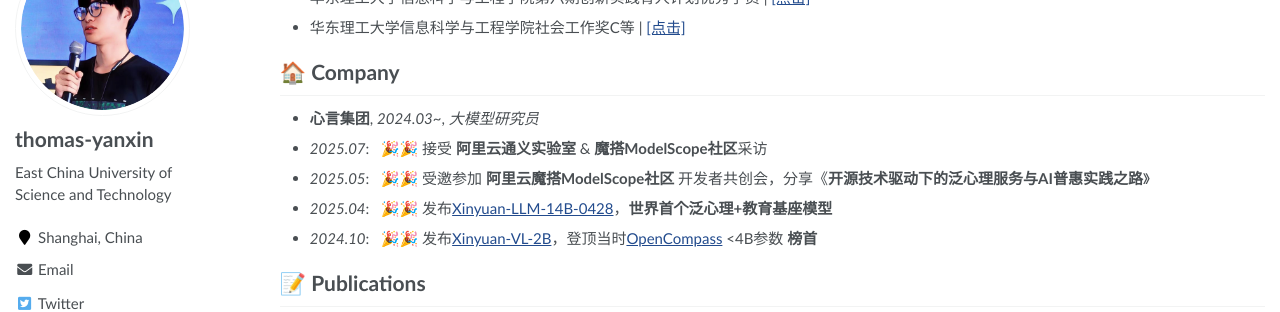
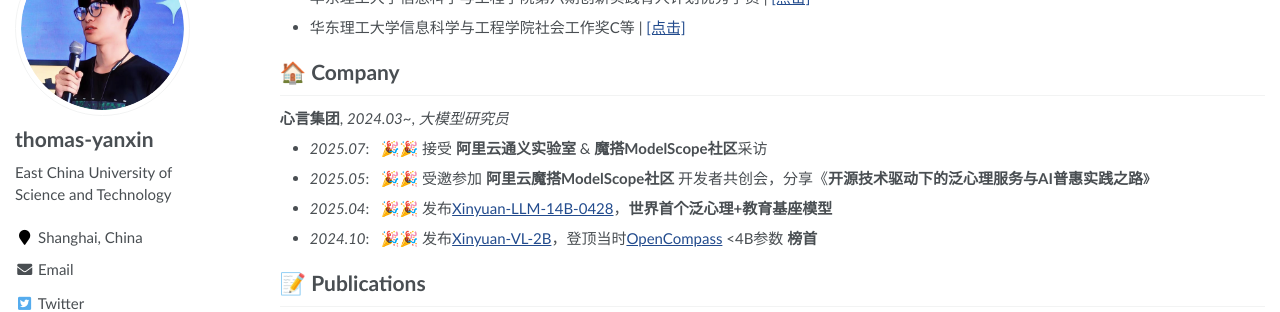
Before and after one commit to thomas-yanxin/thomas-yanxin.github.io, a Jekyll site: the page built from _pages/about.md, in a window 1280 px wide and 900 px high, scrolled down 723 px. Shown: the part 150-462 px from the top of the window. Built offline with Jekyll 4.4.1, drawn with Linux system fonts in a browser that asks for light colours; some web fonts are replaced.

```diff
--- a/_pages/about.md
+++ b/_pages/about.md
@@ -45,7 +45,9 @@ redirect_from:
 
 
 # 🏠 Company
-* **心言集团**, *2024.03~*, *大模型研究员*
+
+**心言集团**, *2024.03~*, *大模型研究员*
+
 * *2025.07*: &nbsp; 🎉🎉 接受 **阿里云通义实验室** & **魔搭ModelScope社区**采访
 * *2025.05*: &nbsp; 🎉🎉 受邀参加 **阿里云魔搭ModelScope社区** 开发者共创会，分享《**开源技术驱动下的泛心理服务与AI普惠实践之路**》
 * *2025.04*: &nbsp; 🎉🎉 发布[Xinyuan-LLM-14B-0428](https://huggingface.co/Cylingo/Xinyuan-LLM-14B-0428)，**世界首个泛心理+教育基座模型**
```
